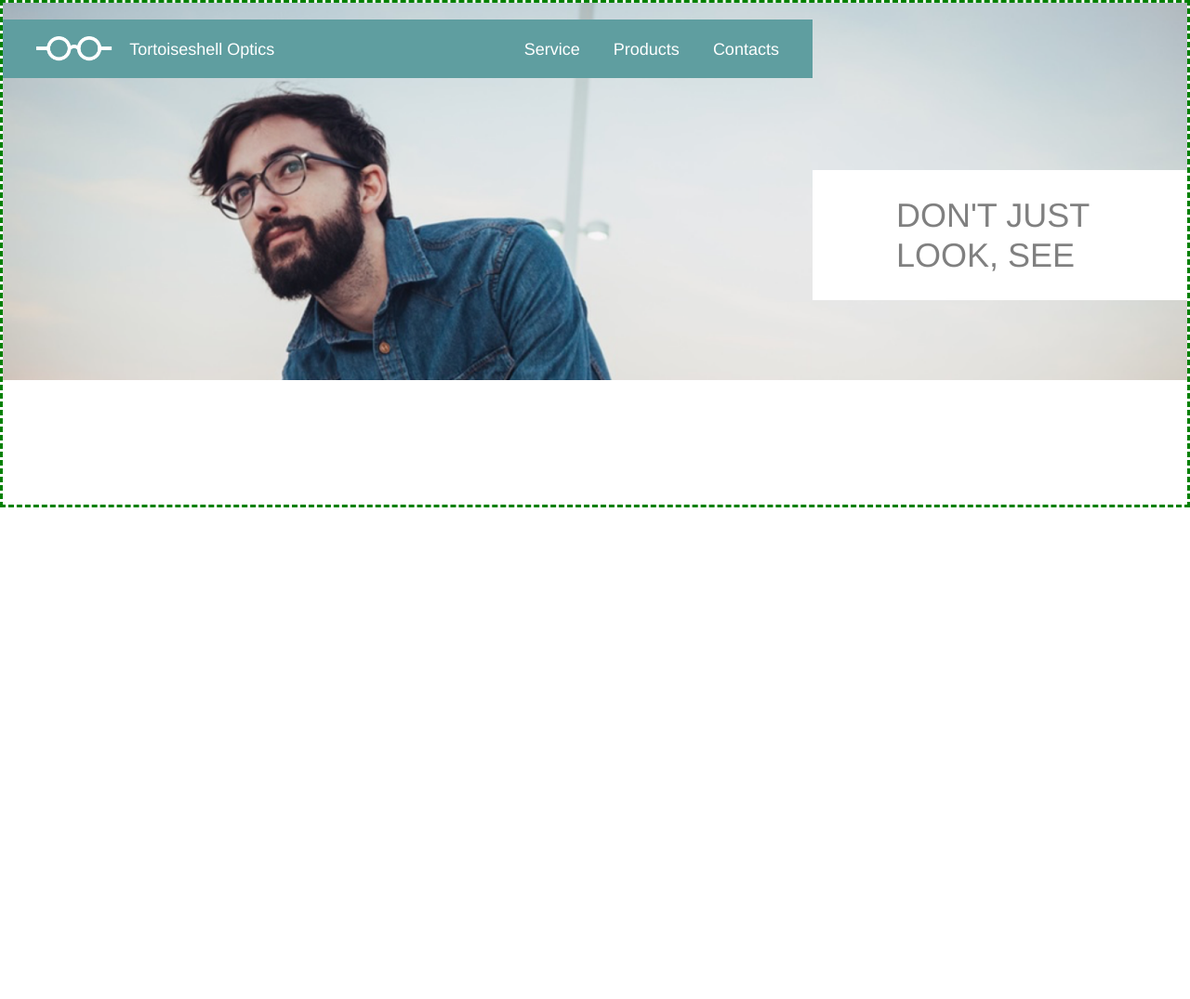
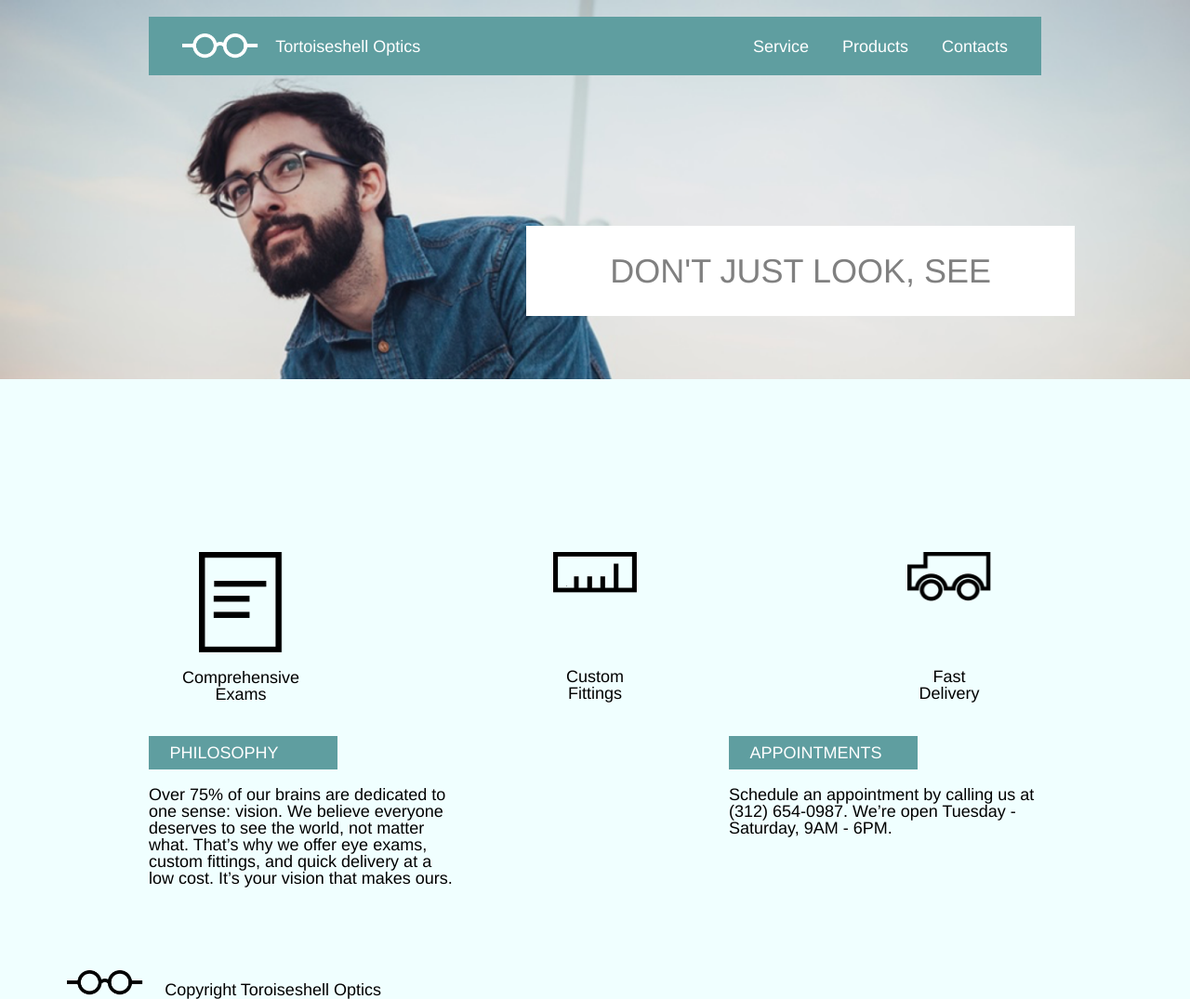
Before and after one commit to philferro/tortoiseshell, a plain HTML site: page index.html in a window 1280 px wide. Shown: the whole page at 93% size. Before the commit the page ends 800 px from the top, so only its background shows below. Drawn offline with Linux system fonts and the light colour scheme.

Commit message:
Full Screen layout completed

```diff
--- a/index.html
+++ b/index.html
@@ -8,7 +8,8 @@
   </head>
   <body>
       <header>
-        <div class="container titlebar">
+        <div class="container">
+          <div class="container titlebar">
               <div class="companyinfo titlebar">
                 <img src="./resources/logo-white.png" alt="">
                 <h4>Tortoiseshell Optics</h4>
@@ -18,11 +19,41 @@
                 <h4>Products</h4>
                 <h4>Contacts</h4>
               </div>
-      </div>
-      <div class="DJLS">
+         </div>
+      <div class="container DJLS">
         <h1>DON'T JUST LOOK, SEE</h1>
       </div>
+    </header>
 
-    </header>
+    <div class="container">
+       <div class="servicebar">
+         <div class="serviceitem">
+           <img src="./resources/paper-icon.png" alt="">
+           <h4>Comprehensive Exams</h4>
+         </div>
+         <div class="serviceitem">
+           <img src="./resources/ruler-icon.png" alt="">
+           <h4 id="cfittings">Custom Fittings</h4>
+         </div>
+         <div class="serviceitem">
+           <img src="./resources/truck-icon.png" alt="">
+           <h4 id="dfittings">Fast Delivery</h4>
+        </div>
+       </div>
+      <div class="detailbar">
+        <div class="detailboxL">
+          <h1>PHILOSOPHY</h1>
+          <p>Over 75% of our brains are dedicated to one sense: vision. We believe everyone deserves to see the world, not matter what. That’s why we offer eye exams, custom fittings, and quick delivery at a low cost. It’s your vision that makes ours.</p>
+        </div>
+        <div class="detailboxR">
+          <h1>APPOINTMENTS</h1>
+          <p>Schedule an appointment by calling us at (312) 654-0987. We’re open Tuesday - Saturday, 9AM - 6PM.</p>
+        </div>
+      </div>
+   </div>
+   <footer>
+     <img src="./resources/logo-black.png" alt="">
+     <span>Copyright Toroiseshell Optics</span>
+   </footer>
   </body>
 </html>
--- a/resources/css/style.css
+++ b/resources/css/style.css
@@ -4,7 +4,8 @@ html {
 }
 
 body {
-  font-family: Helvetica, sans-serif;
+  font-family: Helvetica;
+  background-color: azure;
 }
 
 
@@ -16,13 +17,14 @@ header {
   background-repeat: no-repeat;
   background-size: cover;
   background-size: 100%;
-  border: dashed green;
+/* border: dashed green;*/
 }
 
 .container {
   max-width: 960px;
   width: 100%;
   margin: 0 auto;
+/*  border: dotted 1px red;*/
 }
 
 .titlebar{
@@ -59,12 +61,14 @@ header {
 }
 
 .DJLS{
-
+ display: flex;
+ justify-content: flex-end;
+ position: relative;
+ top: 10rem;
+ right: -2rem;
 }
 
 .DJLS h1{
-  position: relative;
-  top: 10rem;
   padding-left: 5rem;
   padding-right: 5rem;
   padding-top: 1.5rem;
@@ -74,3 +78,81 @@ header {
   font-size: 2rem;
   line-height: 1.2;
 }
+
+.servicebar{
+  display: flex;
+  justify-content: space-between;
+}
+
+.serviceitem{
+  display: flex;
+  flex-direction: column;
+  align-items: center;
+  text-align: center;
+  margin: 3rem;
+  width: 5rem;
+  height: 8rem;
+}
+
+.serviceitem h4{
+  font-size: 1rem;
+  font-family: helvetica;
+  color: black;
+  bottom: 0;
+}
+
+.serviceitem img{
+  width:5rem;
+  margin-bottom: 1rem;
+}
+
+#cfittings{
+  margin-top: 3.5rem;
+}
+
+#dfittings{
+  margin-top: 3rem;
+}
+
+.detailbar{
+  display:flex;
+  position: relative;
+  height: auto;
+  color:black;
+/*  border: cadetblue dotted 1px;*/
+}
+
+.detailboxL{
+  width:35%;
+/*  border: blue dotted 1px;*/
+}
+
+.detailboxR{
+  margin-left: auto;
+/*  border: blue dotted 1px;*/
+  width: 35%;
+}
+
+.detailboxL h1, .detailboxR h1{
+  color: white;
+  background-color: cadetblue;
+  padding-left: 1.25rem;
+  padding-top: 0.5rem;
+  padding-bottom: 0.5rem;
+  margin-bottom: 1rem;
+  width: 10rem;
+}
+
+footer img {
+    height: 1.5rem;
+    margin-top: 5rem;
+    padding-left: 4rem;
+    padding-right: 1rem;
+}
+
+footer span{
+   color: black;
+   font-size: 1rem;
+   font-family: helvetica;
+   top:-1;
+}
```
